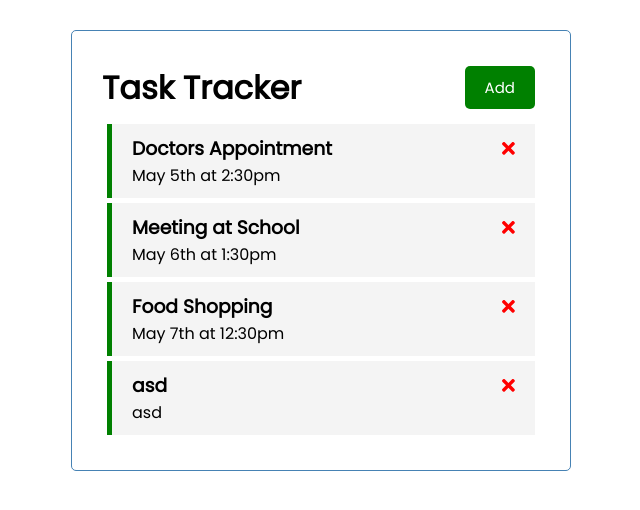
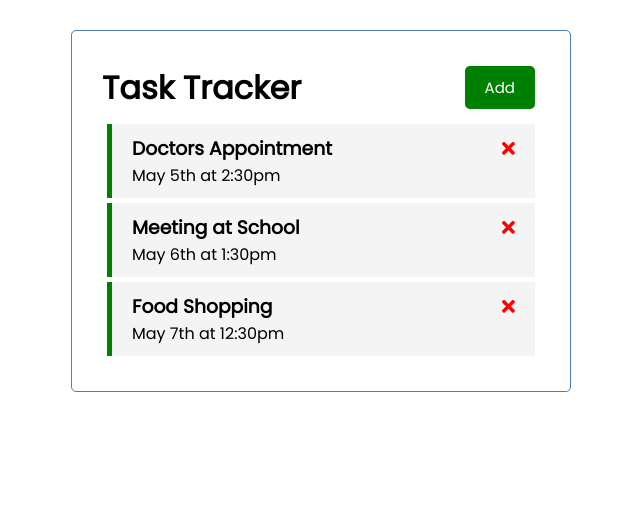
Before and after one commit to furkanksl/angular-crash-course, an Angular app: page / in a window 1280 px wide. Shown: the top 510 px of the page, without its empty margins (319-959 px from the left). Built offline with nearby package versions, Linux system fonts and the light colour scheme; data requests are answered from the project's data file.

Commit message:
added router

```diff
--- a/db.json
+++ b/db.json
@@ -17,12 +17,6 @@
       "text": "Food Shopping",
       "day": "May 7th at 12:30pm",
       "reminder": true
-    },
-    {
-      "text": "asd",
-      "day": "asd",
-      "reminder": true,
-      "id": 4
     }
   ]
 }
--- a/src/app/app.component.html
+++ b/src/app/app.component.html
@@ -1,4 +1,4 @@
 <div class="container">
     <app-header></app-header>
-    <app-tasks></app-tasks>
+    <router-outlet></router-outlet>
 </div>
--- a/src/app/app.module.ts
+++ b/src/app/app.module.ts
@@ -3,6 +3,7 @@ import { BrowserModule } from '@angular/platform-browser';
 import { FontAwesomeModule } from '@fortawesome/angular-fontawesome';
 import { HttpClientModule } from '@angular/common/http';
 import { FormsModule } from '@angular/forms';
+import { RouterModule , Routes } from '@angular/router';
 
 import { AppComponent } from './app.component';
 import { HeaderComponent } from './components/header/header.component';
@@ -10,7 +11,14 @@ import { ButtonComponent } from './components/button/button.component';
 import { TasksComponent } from './components/tasks/tasks.component';
 import { TaskItemComponent } from './components/task-item/task-item.component';
 import { AddTaskComponent } from './components/add-task/add-task.component';
+import { AboutComponent } from './components/about/about.component';
 
+const appRoutes : Routes = [
+  {
+    path : '',
+    component : TasksComponent
+  }
+]
 
 @NgModule({
   declarations: [
@@ -19,13 +27,15 @@ import { AddTaskComponent } from './components/add-task/add-task.component';
     ButtonComponent,
     TasksComponent,
     TaskItemComponent,
-    AddTaskComponent
+    AddTaskComponent,
+    AboutComponent
   ],
   imports: [
     BrowserModule,
     FontAwesomeModule,
     HttpClientModule,
     FormsModule,
+    RouterModule.forRoot(appRoutes ,{enableTracing :true}),
   ],
   providers: [],
   bootstrap: [AppComponent]
--- /dev/null
+++ b/src/app/components/about/about.component.html
@@ -0,0 +1 @@
+<p>about works!</p>
--- /dev/null
+++ b/src/app/components/about/about.component.ts
@@ -0,0 +1,15 @@
+import { Component, OnInit } from '@angular/core';
+
+@Component({
+  selector: 'app-about',
+  templateUrl: './about.component.html',
+  styleUrls: ['./about.component.css']
+})
+export class AboutComponent implements OnInit {
+
+  constructor() { }
+
+  ngOnInit(): void {
+  }
+
+}
```
Also changed, not shown: src/app/components/about/about.component.css (added), 1 other file (tests, documents, lock files or other folders).
